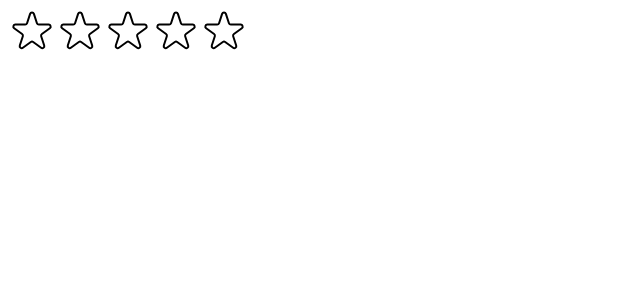
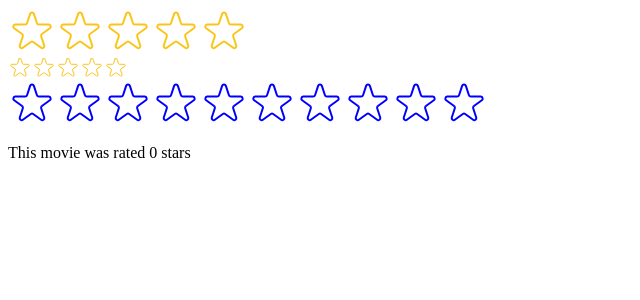
Before and after one commit to akmalrizaev/usepopcorn, a React (Create React App) app: page / in a window 1280 px wide. Shown: the top 300 px of the page, without its empty margins (0-640 px from the left). Built offline with nearby package versions, Linux system fonts and the light colour scheme.

Commit message:
Improving Reusability with Props

```diff
--- a/src/StarRating.js
+++ b/src/StarRating.js
@@ -10,18 +10,27 @@
   display: 'flex',
 };
 
-const textStyle = {
-  lineHeight: '1',
-  margin: '0',
-};
-
-export default function StarRating({ maxRating = 5 }) {
+export default function StarRating({
+  maxRating = 5,
+  color = '#fcc419',
+  size = 48,
+  onSetRating,
+}) {
   const [rating, setRating] = useState(0);
   const [tempRating, setTempRating] = useState(0);
 
   function handleRating(rating) {
     setRating(rating);
+    onSetRating(rating);
   }
+
+  const textStyle = {
+    lineHeight: '1',
+    margin: '0',
+    color,
+    fontSize: `${size / 1.5}px`,
+  };
+
   return (
     <div style={containerStyle}>
       <div style={starContainerStyle}>
@@ -32,6 +41,8 @@
             full={tempRating ? tempRating >= i + 1 : rating >= i + 1}
             onHoverIn={() => setTempRating(i + 1)}
             onHoverOut={() => setTempRating(0)}
+            color={color}
+            size={size}
           />
         ))}
       </div>
@@ -40,14 +51,14 @@
   );
 }
 
-const starStyle = {
-  width: '48px',
-  height: '48px',
-  display: 'block',
-  cursor: 'pointer',
-};
+function Star({ onRate, full, onHoverIn, onHoverOut, color, size }) {
+  const starStyle = {
+    width: `${size}px`,
+    height: `${size}px`,
+    display: 'block',
+    cursor: 'pointer',
+  };
 
-function Star({ onRate, full, onHoverIn, onHoverOut }) {
   return (
     <span
       role="button"
@@ -60,8 +71,8 @@
         <svg
           xmlns="http://www.w3.org/2000/svg"
           viewBox="0 0 20 20"
-          fill="#000"
-          stroke="#000"
+          fill={color}
+          stroke={color}
         >
           <path d="M9.049 2.927c.3-.921 1.603-.921 1.902 0l1.07 3.292a1 1 0 00.95.69h3.462c.969 0 1.371 1.24.588 1.81l-2.8 2.034a1 1 0 00-.364 1.118l1.07 3.292c.3.921-.755 1.688-1.54 1.118l-2.8-2.034a1 1 0 00-1.175 0l-2.8 2.034c-.784.57-1.838-.197-1.539-1.118l1.07-3.292a1 1 0 00-.364-1.118L2.98 8.72c-.783-.57-.38-1.81.588-1.81h3.461a1 1 0 00.951-.69l1.07-3.292z" />
         </svg>
@@ -70,7 +81,7 @@
           xmlns="http://www.w3.org/2000/svg"
           fill="none"
           viewBox="0 0 24 24"
-          stroke="#000"
+          stroke={color}
         >
           <path
             strokeLinecap="round"
--- a/src/index.js
+++ b/src/index.js
@@ -1,13 +1,28 @@
 import React from 'react';
 import ReactDOM from 'react-dom/client';
+
+import { useState } from 'react';
 // import './index.css';
 // import App from './App';
 import StarRating from './StarRating';
+
+function Test() {
+  const [movieRating, setMovieRating] = useState(0);
+
+  return (
+    <div>
+      <StarRating color="blue" maxRating={10} onSetRating={setMovieRating} />
+      <p> This movie was rated {movieRating} stars </p>
+    </div>
+  );
+}
 
 const root = ReactDOM.createRoot(document.getElementById('root'));
 root.render(
   <React.StrictMode>
     {/* <App /> */}
     <StarRating maxRating={5} />
+    <StarRating size={24} />
+    <Test />
   </React.StrictMode>
 );
```
